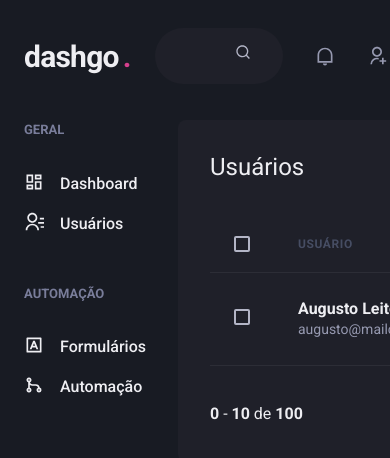
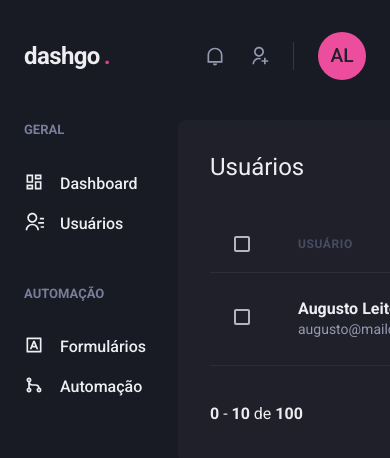
Before and after one commit to augustorl/dashgo, a Next.js app: page /users in a window 390 px wide. Shown: the top 458 px of the page. Built offline with nearby package versions, Linux system fonts and the light colour scheme.

Commit message:
update: Responsive Header

```diff
--- a/src/components/Header/Logo.tsx
+++ b/src/components/Header/Logo.tsx
@@ -2,7 +2,7 @@
 
 export function Logo() {
     return (
-        <Text fontSize="3xl" fontWeight="bold" letterSpacing="tight" w="64">
+        <Text fontSize={["2xl", "3xl"]}fontWeight="bold" letterSpacing="tight" w="64">
             dashgo
             <Text as="span" ml="1" color="pink.500">.</Text>
         </Text>
--- a/src/components/Header/NotificationsNav.tsx
+++ b/src/components/Header/NotificationsNav.tsx
@@ -6,9 +6,9 @@
 export function NotificationsNav() {
     return (
         <HStack
-            spacing="8"
-            mx="8"
-            pr="8"
+            spacing={["6","8"]}
+            mx={["6","8"]}
+            pr={["6","8"]}
             py="1"
             color="gray.300"
             borderRightWidth={1}
--- a/src/components/Header/Profile.tsx
+++ b/src/components/Header/Profile.tsx
@@ -2,14 +2,20 @@
 import React from "react";
 
 
-export function Profile() {
+
+interface ProfileProps {
+    showProfileData?: boolean;
+}
+export function Profile({ showProfileData }: ProfileProps) {
     return (
         <Flex align="center">
-            <Box mr="4" textAlign="right">
-                <Text>Augusto</Text>
-                <Text color="gray.300" fontSize="small">augusto@mail.com</Text>
-            </Box>
-            <Avatar size="md" name="Augusto Leite"/>
+            {showProfileData && (
+                <Box mr="4" textAlign="right">
+                    <Text>Augusto</Text>
+                    <Text color="gray.300" fontSize="small">augusto@mail.com</Text>
+                </Box>
+            )}
+            <Avatar size="md" name="Augusto Leite" />
         </Flex>
     )
 }
--- a/src/components/Header/index.tsx
+++ b/src/components/Header/index.tsx
@@ -1,4 +1,4 @@
-import { Flex } from "@chakra-ui/react";
+import { Flex, useBreakpointValue } from "@chakra-ui/react";
 import React from "react";
 import { Logo } from "./Logo";
 import { NotificationsNav } from "./NotificationsNav";
@@ -7,6 +7,12 @@
 
 
 export function Header() {
+
+    const isDesktop = useBreakpointValue({
+        base: false,
+        lg: true,
+    });
+
     return (
         <Flex
             as="header"
@@ -20,11 +26,11 @@
         >
             <Logo/>
 
-            <SearchBox />
+            { isDesktop && <SearchBox />}
 
             <Flex align="center" ml="auto">
                 <NotificationsNav/>
-                <Profile/>
+                <Profile showProfileData={isDesktop}/>
             </Flex>
 
         </Flex>
```
